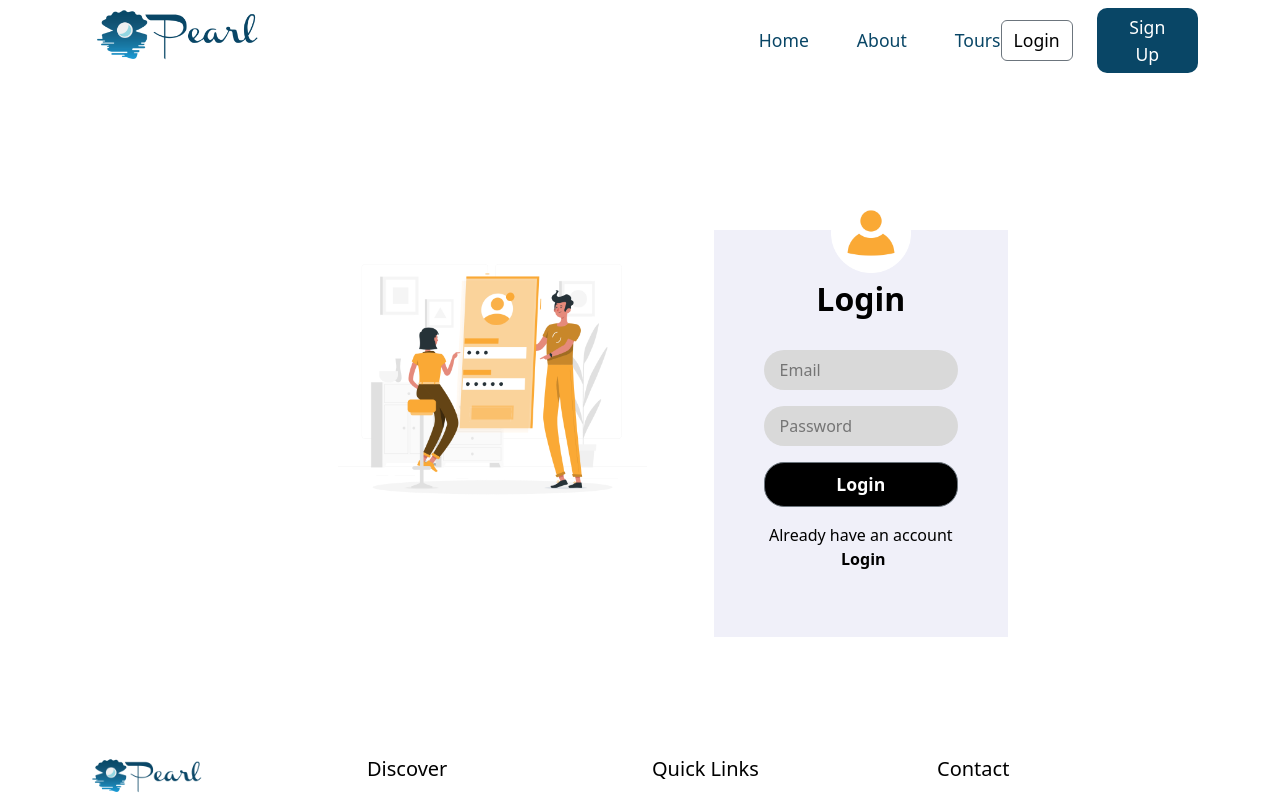
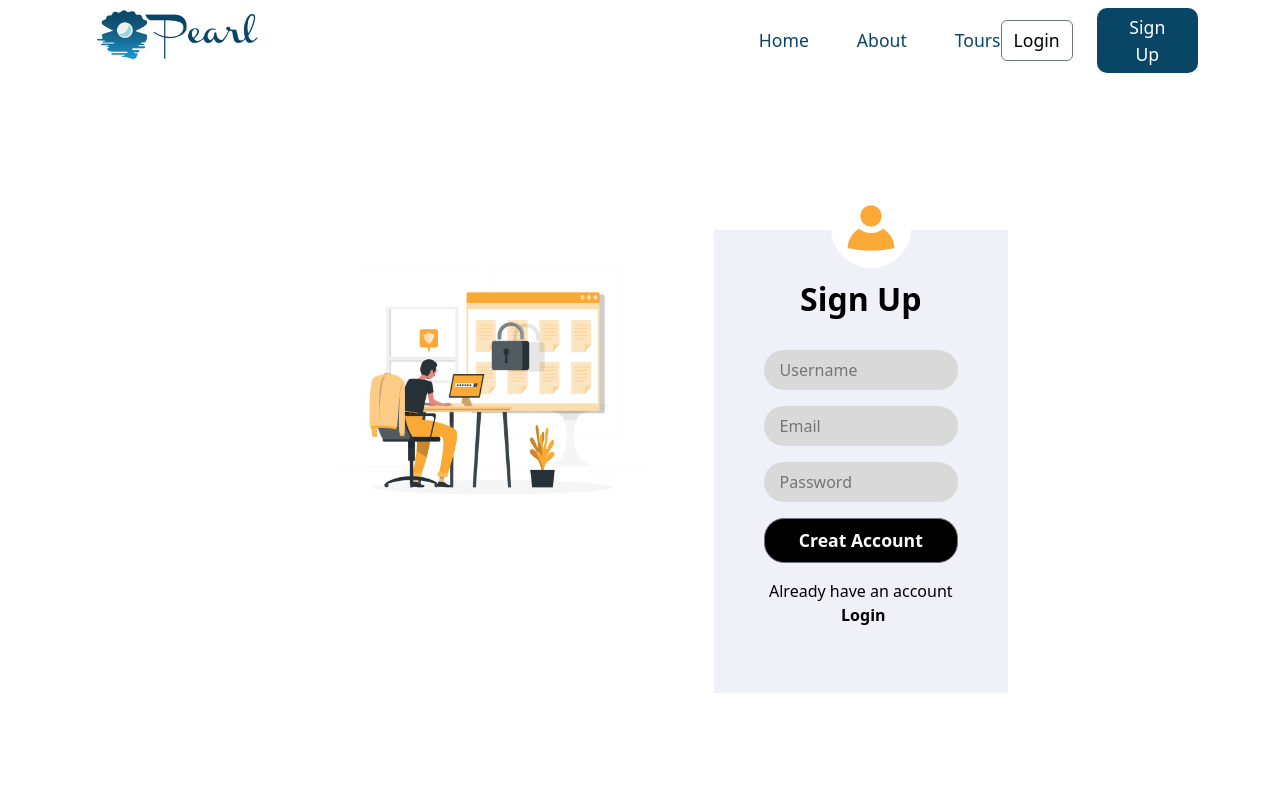
Before and after one commit to Shehan-lakshitha/Pearl, a React (Create React App) app in the folder frontend/: page /register in a window 1280 px wide. Shown: the top 800 px of the page. Built offline with nearby package versions, Linux system fonts and the light colour scheme; a web font is replaced by a local one.

Commit message:
Added Sign up section

```diff
--- a/frontend/src/pages/Login.jsx
+++ b/frontend/src/pages/Login.jsx
@@ -37,10 +37,10 @@ const Login = () => {
                 </div>
                 <h2>Login</h2>
 
-                <Form onClick={handleClick}>
+                <Form onSubmit={handleClick}>
                   <FormGroup>
                     <input
-                      type="text"
+                      type="email"
                       placeholder="Email"
                       required
                       id="email"
--- a/frontend/src/pages/Register.jsx
+++ b/frontend/src/pages/Register.jsx
@@ -4,11 +4,12 @@ import { Container, Row, Col, Form, FormGroup, Button } from "reactstrap";
 import { Link } from "react-router-dom";
 import "../styles/login.css";
 
-import loginImg from "../assets/images/login.png";
+import registerImg from "../assets/images/register.png";
 import userIcon from "../assets/images/user.png";
 
 const Register = () => {
   const [credentials, setCredentials] = useState({
+    username: undefined,
     email: undefined,
     password: undefined,
   });
@@ -28,19 +29,28 @@ const Register = () => {
           <Col lg="8" className="m-auto">
             <div className="login_container d-flex justify-content-between">
               <div className="login_img">
-                <img src={loginImg} alt="" />
+                <img src={registerImg} alt="" />
               </div>
 
               <div className="login_form">
                 <div className="user">
                   <img src={userIcon} alt="" />
                 </div>
-                <h2>Login</h2>
+                <h2>Sign Up</h2>
 
-                <Form onClick={handleClick}>
+                <Form onSubmit={handleClick}>
+                <FormGroup>
+                    <input
+                      type="text"
+                      placeholder="Username"
+                      required
+                      id="username"
+                      onChange={handleChange}
+                    />
+                  </FormGroup>
                   <FormGroup>
                     <input
-                      type="text"
+                      type="email"
                       placeholder="Email"
                       required
                       id="email"
@@ -57,11 +67,11 @@ const Register = () => {
                     />
                   </FormGroup>
                   <Button className="btn_login auth__btn" type="submit">
-                    Login
+                    Creat Account
                   </Button>
                 </Form>
                 <p>
-                  Already have an account <Link to="/register"> Login</Link>
+                  Already have an account <Link to="/login"> Login</Link>
                 </p>
               </div>
             </div>
```
